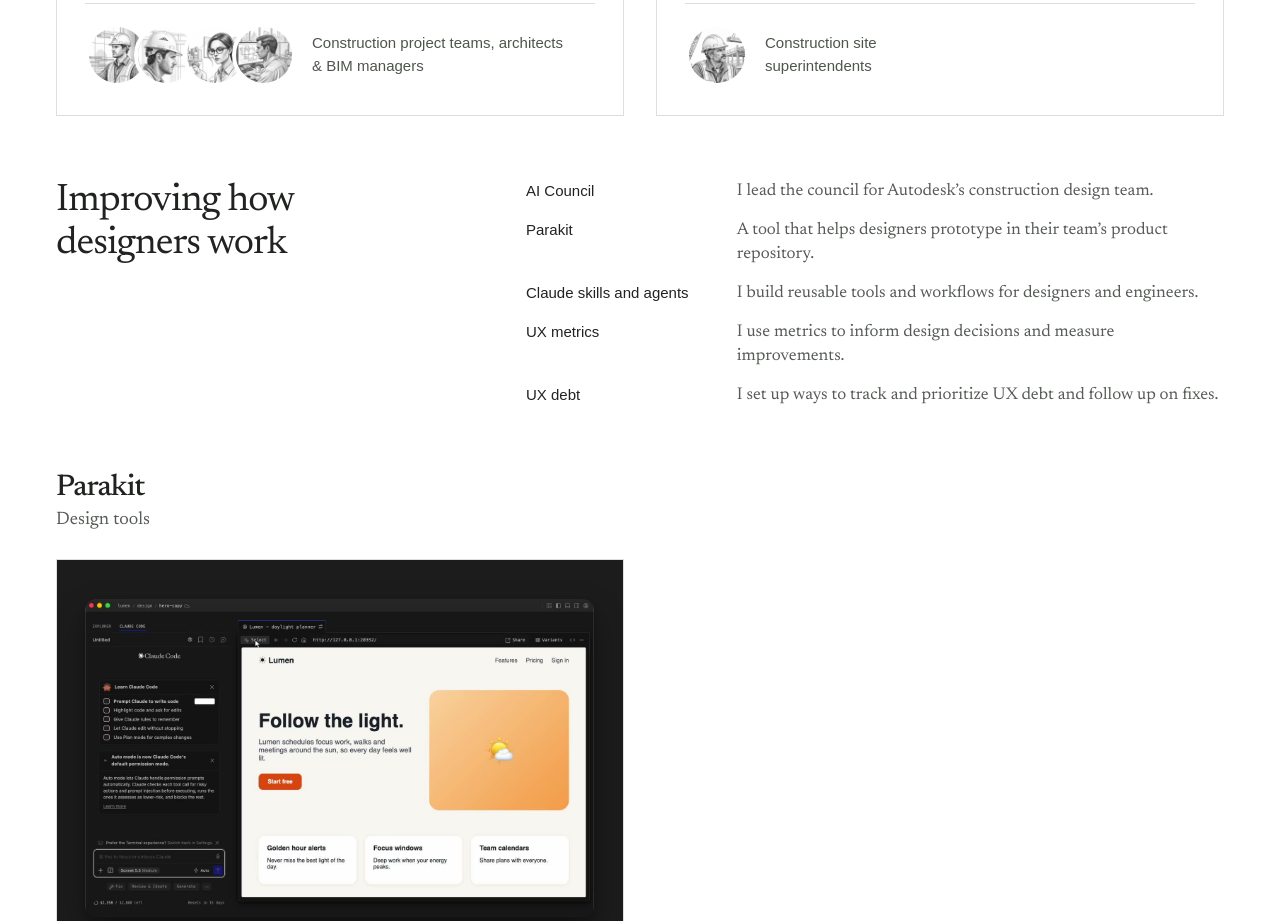
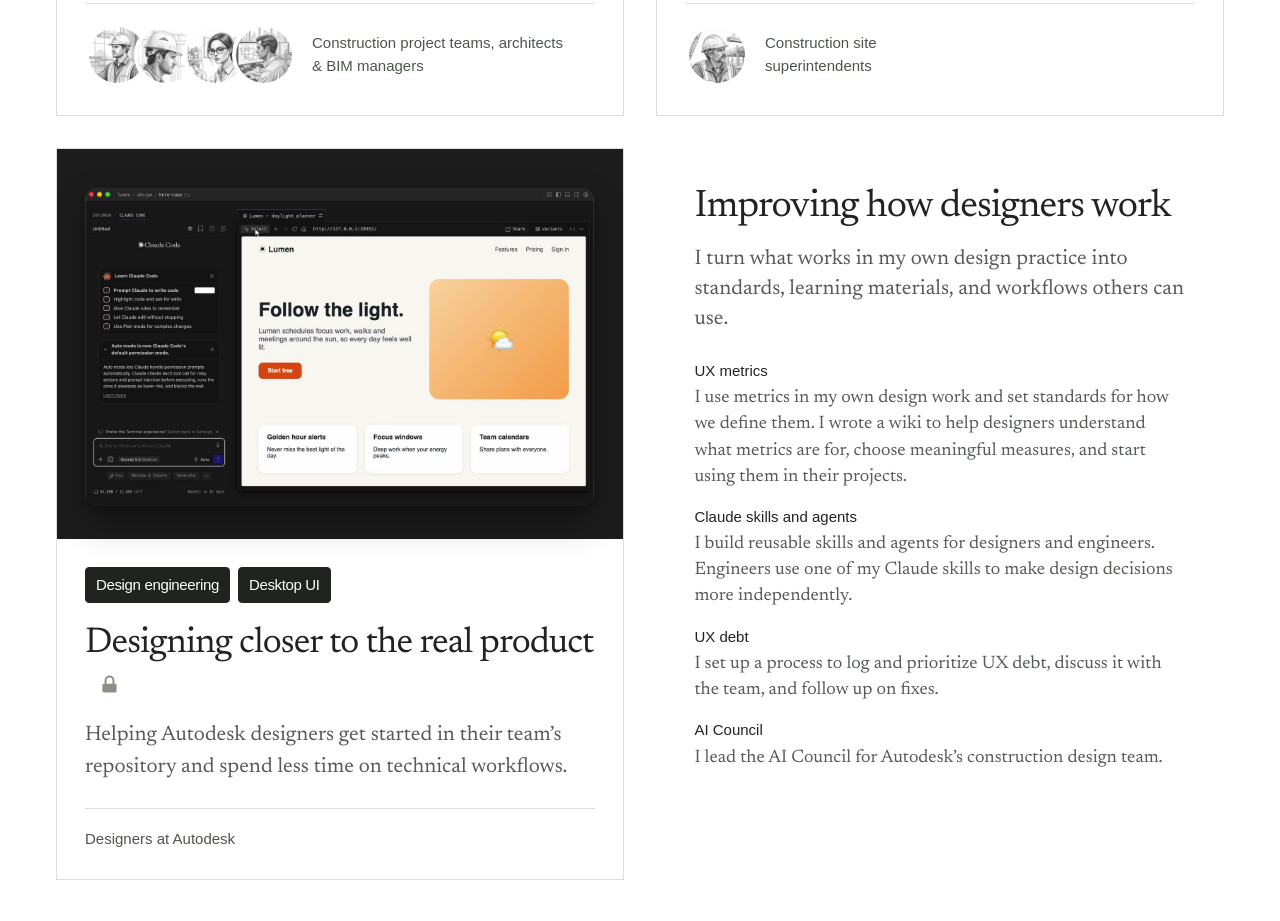
Before and after one commit to dehyde/portfolio, a plain HTML site: page index.html in a window 1280 px wide. Shown: the part 1294-2215 px from the top of the page. Drawn offline with Linux system fonts and the light colour scheme; a web font is replaced by a local one.

Commit message:
Group Autodesk case studies and design practice in one grid

```diff
--- a/index.html
+++ b/index.html
@@ -1,5 +1,5 @@
 <!doctype html>
-<html lang="en"><head><meta charset="utf-8"><meta name="viewport" content="width=device-width,initial-scale=1"><title>Tom Bar-Gal — Product design</title><meta name="description" content="Product design case studies by Tom Bar-Gal. Custom data management, construction planning and IoT maintenance."><meta name="theme-color" content="#ffffff"><link rel="preconnect" href="https://fonts.googleapis.com"><link rel="preconnect" href="https://fonts.gstatic.com" crossorigin><link href="https://fonts.googleapis.com/css2?family=Newsreader:opsz,wght@6..72,400;6..72,500&family=Recursive:wght@400;500&display=swap" rel="stylesheet"><link rel="stylesheet" href="style.css?v=design-practice-text-20261117"></head>
+<html lang="en"><head><meta charset="utf-8"><meta name="viewport" content="width=device-width,initial-scale=1"><title>Tom Bar-Gal — Product design</title><meta name="description" content="Product design case studies by Tom Bar-Gal. Custom data management, construction planning and IoT maintenance."><meta name="theme-color" content="#ffffff"><link rel="preconnect" href="https://fonts.googleapis.com"><link rel="preconnect" href="https://fonts.gstatic.com" crossorigin><link href="https://fonts.googleapis.com/css2?family=Newsreader:opsz,wght@6..72,400;6..72,500&family=Recursive:wght@400;500&display=swap" rel="stylesheet"><link rel="stylesheet" href="style.css?v=autodesk-project-grid-20261117"></head>
 <body id="top"><a class="skip" href="#main">Skip to content</a><div class="page">
 <header class="masthead"><a class="name" href="#top">Tom Bar-Gal</a><nav aria-label="Main navigation"><a href="#work">Work</a><a href="#about">About</a><a href="mailto:tom.bar.gal@gmail.com">Contact</a></nav></header>
 <main id="main">
@@ -19,23 +19,34 @@
 <figure class="preview workplan-preview" aria-label="Plans overview with task creation and milestone improvements"><div class="capture timeline-page"><img src="assets/workplan-plans-preview.webp" alt="Workplan plans overview with search, filters and plan cards"></div><div class="capture create-detail raised"><img src="assets/workplan-create.webp" alt="New task and Insert plan template actions on the timeline"></div><div class="capture duration-detail raised"><img src="assets/workplan-milestones-preview.webp" alt="Timeline with readable task titles and pinned milestone labels"></div></figure>
 <div class="project-copy"><ul class="strengths" aria-label="Design strengths"><li>Interaction design</li><li>Attention to detail</li><li>Microinteraction</li></ul><h3 id="workplan-title"><span class="title-highlight">Workplan UX improvements</span></h3><p>Using first-task analytics to guide easier creation, then refining plan discovery, milestones and timeline readability.</p><div class="card-bottom"><div class="people"><div class="portraits"><img src="assets/portrait-superintendent.webp" width="400" height="400" alt="Construction superintendent reviewing plans"></div><p>Construction site<br>superintendents</p></div></div></div>
 </a></article>
-</div>
-<section class="autodesk-practice" aria-labelledby="autodesk-practice-title">
-  <h3 id="autodesk-practice-title">Improving how designers work</h3>
-  <dl>
-    <div><dt>AI Council</dt><dd>I lead the council for Autodesk’s construction design team.</dd></div>
-    <div><dt>Parakit</dt><dd>A tool that helps designers prototype in their team’s product repository.</dd></div>
-    <div><dt>Claude skills and agents</dt><dd>I build reusable tools and workflows for designers and engineers.</dd></div>
-    <div><dt>UX metrics</dt><dd>I use metrics to inform design decisions and measure improvements.</dd></div>
-    <div><dt>UX debt</dt><dd>I set up ways to track and prioritize UX debt and follow up on fixes.</dd></div>
-  </dl>
-</section>
-</section>
-<section class="company parakit-company" aria-labelledby="parakit-company-title"><h2 id="parakit-company-title"><strong>Parakit</strong><span>Design tools</span></h2><div class="project-grid">
 <article class="project parakit"><a class="card" href="cases/parakit.html" data-protected-case="Parakit" aria-labelledby="parakit-title">
 <figure class="preview parakit-preview"><div class="capture parakit-screen"><img src="assets/parakit/preview.jpg" alt="Parakit workspace showing a live app preview and AI assistant"></div></figure>
 <div class="project-copy"><ul class="strengths" aria-label="Design strengths"><li>Design engineering</li><li>Desktop UI</li></ul><h3 id="parakit-title"><span class="title-highlight">Designing closer to the real product</span></h3><p>Helping Autodesk designers get started in their team’s repository and spend less time on technical workflows.</p><div class="card-bottom"><div class="people"><p>Designers at Autodesk</p></div></div></div>
-</a></article></div></section>
+</a></article>
+<section class="autodesk-practice" aria-labelledby="autodesk-practice-title">
+  <h3 id="autodesk-practice-title">Improving how designers work</h3>
+  <p>I turn what works in my own design practice into standards, learning materials, and workflows others can use.</p>
+  <dl>
+    <div>
+      <dt>UX metrics</dt>
+      <dd>I use metrics in my own design work and set standards for how we define them. I wrote a wiki to help designers understand what metrics are for, choose meaningful measures, and start using them in their projects.</dd>
+    </div>
+    <div>
+      <dt>Claude skills and agents</dt>
+      <dd>I build reusable skills and agents for designers and engineers. Engineers use one of my Claude skills to make design decisions more independently.</dd>
+    </div>
+    <div>
+      <dt>UX debt</dt>
+      <dd>I set up a process to log and prioritize UX debt, discuss it with the team, and follow up on fixes.</dd>
+    </div>
+    <div>
+      <dt>AI Council</dt>
+      <dd>I lead the AI Council for Autodesk’s construction design team.</dd>
+    </div>
+  </dl>
+</section>
+</div>
+</section>
 <section class="company augury-company" aria-labelledby="augury-title"><h2 id="augury-title"><span class="company-brand"><img class="company-logo augury-logo" src="assets/augury-logo.png" alt="Augury"><span class="company-years">2022–2023</span></span><span class="company-subtitle">Manufacturing IoT monitoring</span></h2><div class="project-grid">
 <article class="project augury"><a class="card" href="cases/iot-maintenance.html" aria-labelledby="iot-title">
 <figure class="preview augury-preview" aria-label="IoT health page with enlarged battery and troubleshooting details"><div class="capture health-page"><img src="assets/iot-interface.webp" alt="IoT health page with device alerts, routers, nodes and endpoint statuses"></div><div class="capture battery-pop raised"><img src="assets/battery-estimate.png" alt="Low battery: approximately five weeks remaining"></div><div class="capture router-pop raised"><img src="assets/router-tooltip.png" alt="Router is not sending data: check power, reset the router or contact support"></div></figure>
--- a/style.css
+++ b/style.css
@@ -218,42 +218,38 @@
 }
 .about-profile .design-practice { grid-column: 1 / -1; }
 .autodesk-practice {
-  display: grid;
-  grid-template-columns: minmax(0, .75fr) minmax(0, 1.25fr);
-  gap: clamp(24px, 4vw, 56px);
-  margin-top: clamp(36px, 5vw, 64px);
+  min-width: 0;
+  padding: clamp(16px, 3vw, 40px);
 }
 .autodesk-practice h3 {
-  max-width: 15ch;
-  margin: 0;
-  font: 400 clamp(28px, 3vw, 40px)/1.12 var(--serif);
+  margin: 0 0 16px;
+  font: 400 clamp(30px, 3vw, 40px)/1.1 var(--serif);
   letter-spacing: -.025em;
+}
+.autodesk-practice p {
+  margin: 0 0 24px;
+  color: var(--muted);
+  font: 400 21px/1.45 var(--serif);
 }
 .autodesk-practice dl {
   display: grid;
-  gap: 14px;
+  gap: 16px;
   margin: 0;
 }
-.autodesk-practice dl > div {
-  display: grid;
-  grid-template-columns: minmax(110px, .8fr) minmax(0, 2fr);
-  gap: 16px;
+.autodesk-practice dt {
+  margin: 0 0 3px;
+  font: 500 15px/1.5 var(--sans);
 }
-.autodesk-practice dt { font: 500 15px/1.5 var(--sans); }
 .autodesk-practice dd {
   margin: 0;
   color: var(--muted);
-  font: 400 17px/1.45 var(--serif);
+  font: 400 18px/1.45 var(--serif);
 }
 @media (max-width: 760px) {
-  .autodesk-practice { grid-template-columns: minmax(0, 1fr); }
-  .autodesk-practice h3 { max-width: none; }
-}
-@media (max-width: 480px) {
-  .autodesk-practice dl > div { grid-template-columns: minmax(0, 1fr); gap: 3px; }
+  .autodesk-practice { padding: 12px 0 0; }
 }
 .about-profile .about-history{padding-top:0;border-top:0;row-gap:44px}.about-history li{border-top:0;padding:5px 0;row-gap:2px}.about-history li>span:first-child{grid-row:auto}.about-history li>span:last-child{grid-column:2}.about-education{grid-column:1/-1}.about-education ul{list-style:none;margin:0;padding:0;display:flex;flex-wrap:wrap;gap:8px 28px}.about-education ul li{display:block;padding:0;font:400 13px/1.5 var(--sans);color:var(--muted)}@media(max-width:760px){.about.about-profile{margin-top:100px}.design-practice{grid-template-columns:1fr;gap:12px}.about-profile .about-history{row-gap:32px}.about-education{grid-column:auto}.about-education ul{display:grid;gap:8px}}
 
-.parakit-company{margin-top:45px}.parakit-company h2 strong{font:500 30px/1 var(--serif);letter-spacing:-.03em}.parakit-preview{background:#1c1c1c}.parakit-screen{left:5%;top:10%;width:90%;box-shadow:0 18px 36px #0006}.parakit-screen img{width:100%}@media(hover:hover){.parakit .card:hover .parakit-preview{background:#0000ff}.parakit .card:hover .parakit-screen{transform:translate(-2%,-3%) scale(1.04)}}
+.parakit-preview{background:#1c1c1c}.parakit-screen{left:5%;top:10%;width:90%;box-shadow:0 18px 36px #0006}.parakit-screen img{width:100%}@media(hover:hover){.parakit .card:hover .parakit-preview{background:#0000ff}.parakit .card:hover .parakit-screen{transform:translate(-2%,-3%) scale(1.04)}}
 
 .parakit-screen{border-radius:10px;box-shadow:0 16px 35px #0005,0 3px 8px #0003}.parakit-screen img{border-radius:10px}
```
